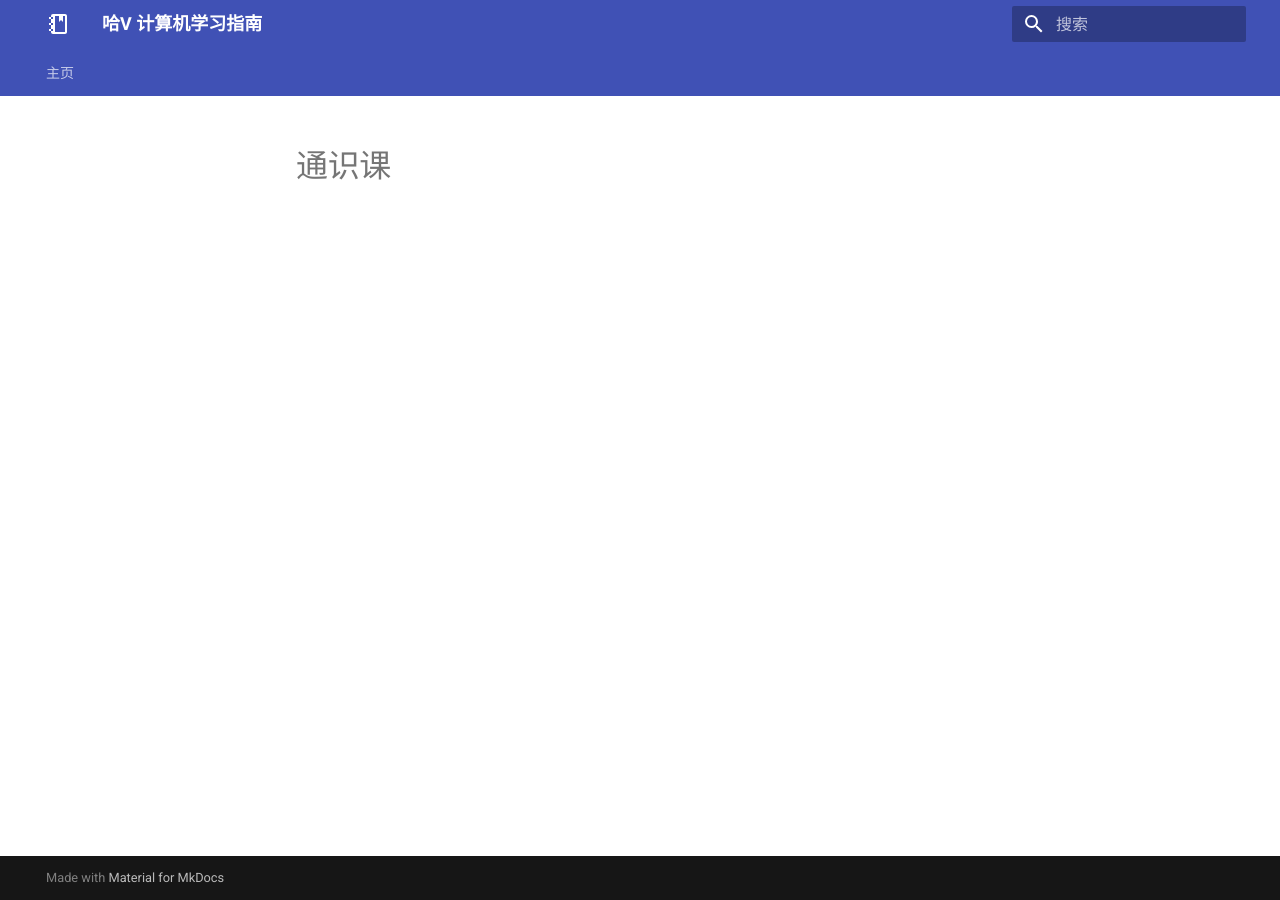
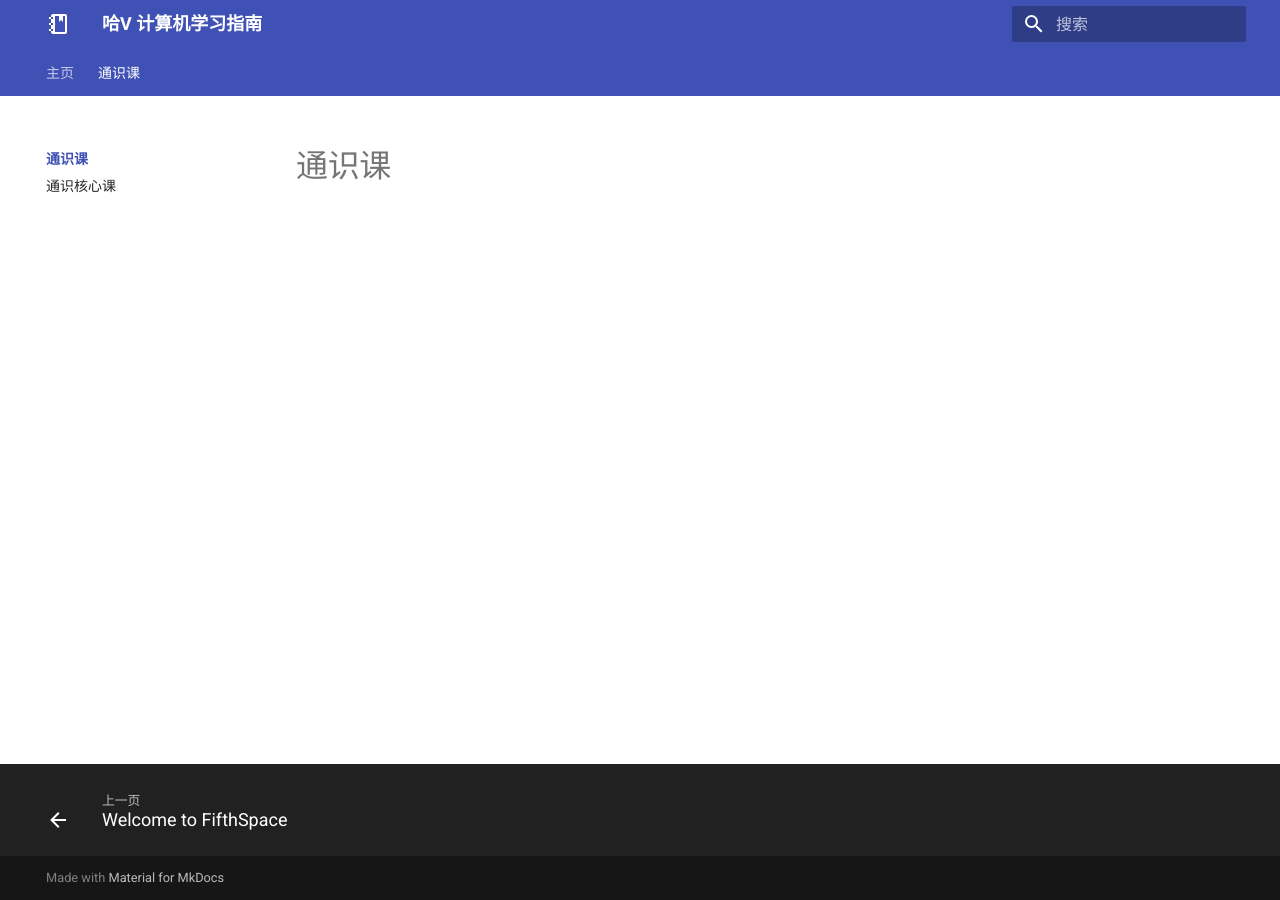
Before and after one commit to Fifth-Space/CyberSecurityManual, an MkDocs documentation site: the page built from docs/general/index.md, in a window 1280 px wide. Built offline with MkDocs 1.6.1 and Material for MkDocs 9.7.7, drawn with Linux system fonts in a browser that asks for light colours; part of the change alters nothing that is shown.

Commit message:
Update mkdocs.yml

```diff
--- a/mkdocs.yml
+++ b/mkdocs.yml
@@ -28,3 +28,6 @@ nav:
   - 主页:
     - index.md
     - next.md
+  - 通识课:
+    - general/index.md
+    - 通识核心课: general/core.md
```
